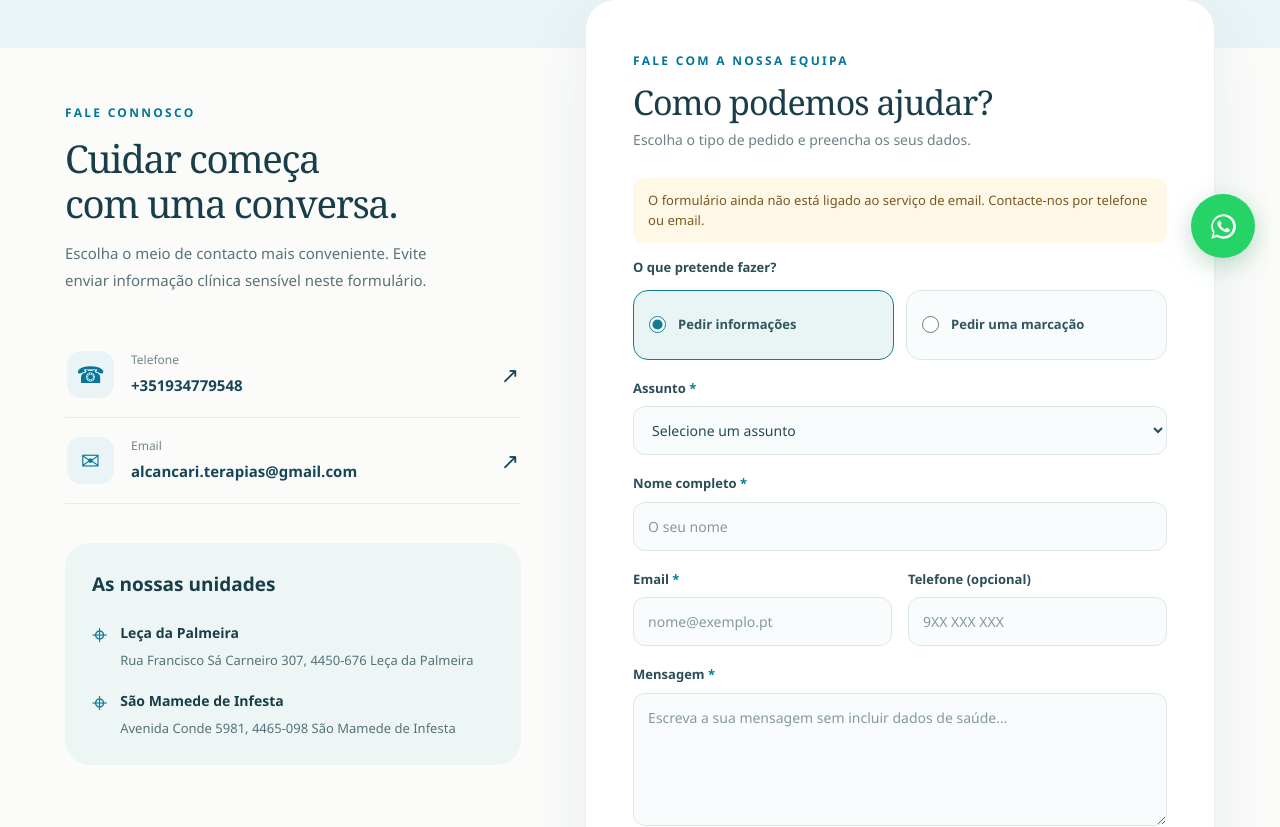
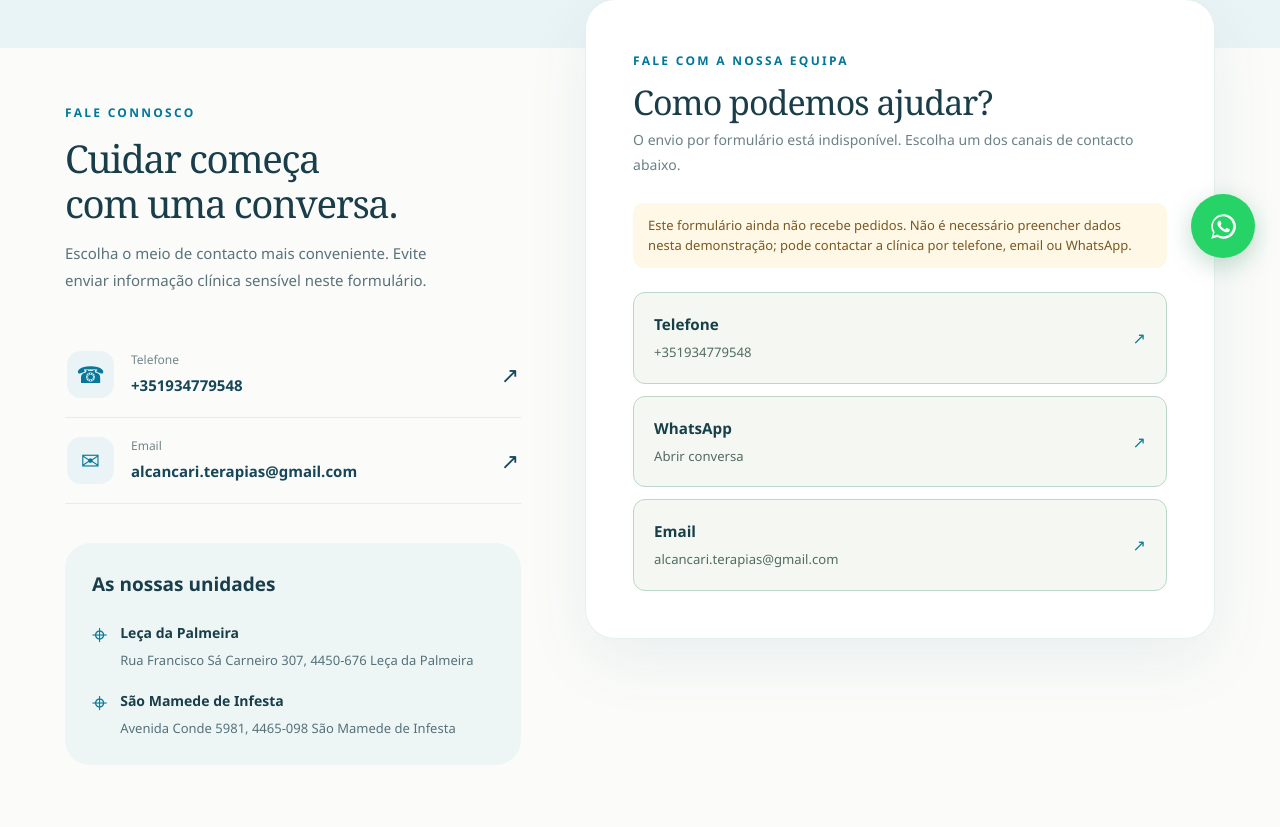
Before and after one commit to MartimMatos17/alcancari-clinic, a React (Vite) app: page /contactos in a window 1280 px wide. Shown: the part 517-1344 px from the top of the page. Built offline with nearby package versions, Linux system fonts and the light colour scheme.

Commit message:
Consolida contactos desativados e corrige fecho por teclado

```diff
--- a/src/components/ContactExperience.jsx
+++ b/src/components/ContactExperience.jsx
@@ -1,8 +1,9 @@
+import { sendContactRequest, validContactEndpoint } from '../lib/contactRequest'
 
 import { useState } from 'react'
 import { Link } from 'react-router-dom'
 import { site } from '../content/site'
-import { getPublished } from '../lib/content'
+import { getPublished, getContactLinks } from '../lib/content'
 import '../styles/alcancari-interactions.css'
 import '../styles/appointment-form.css'
 
@@ -39,8 +40,7 @@ export default function ContactExperience({
   const [error, setError] = useState('')
 
   const services = getPublished(site.services)
-  const enabled =
-    /^https:\/\/formspree\.io\/f\/[a-zA-Z0-9]+$/.test(endpoint)
+  const enabled = validContactEndpoint(endpoint)
 
   const isAppointment = form.requestType === 'marcacao'
 
@@ -115,36 +115,17 @@ export default function ContactExperience({
           : 'Email'
     }
 
-    const controller = new AbortController()
-    const timeout = setTimeout(
-      () => controller.abort(),
-      12000
-    )
-
-    try {
-      const result = await fetch(endpoint, {
-        method: 'POST',
-        headers: {
-          'Content-Type': 'application/json',
-          Accept: 'application/json',
-        },
-        body: JSON.stringify(payload),
-        signal: controller.signal,
-      })
-
-      if (!result.ok) {
-        throw new Error('Pedido não aceite')
-      }
-
+    const result = await sendContactRequest(endpoint, payload)
+    if (result.ok) {
       setStatus('success')
       setForm(initial)
-    } catch {
+    } else {
       setStatus('error')
-      setError(
-        'Não foi possível enviar o pedido. Tenta novamente ou contacta-nos por telefone ou email.'
-      )
-    } finally {
-      clearTimeout(timeout)
+      setError(result.reason === 'timeout'
+        ? 'O envio demorou mais do que o esperado. Não foi possível confirmar a receção. Verifique antes de repetir ou contacte a clínica por telefone ou email.'
+        : result.reason === 'rate-limit'
+          ? 'Existem demasiados pedidos neste momento. Aguarde antes de tentar novamente ou utilize os contactos alternativos.'
+          : 'Não foi possível confirmar o envio. Os campos foram mantidos. Tente novamente ou contacte-nos por telefone ou email.')
     }
   }
 
@@ -260,7 +241,7 @@ export default function ContactExperience({
           <h2>Como podemos ajudar?</h2>
 
           <p className="alc-contact__form-sub">
-            Escolha o tipo de pedido e preencha os seus dados.
+            {enabled ? 'Escolha o tipo de pedido e preencha os seus dados.' : 'O envio por formulário está indisponível. Escolha um dos canais de contacto abaixo.'}
           </p>
 
           {status === 'success' && (
@@ -279,10 +260,11 @@ export default function ContactExperience({
               className="alc-contact__notice"
               role="status"
             >
-              O formulário ainda não está ligado ao serviço
-              de email. Contacte-nos por telefone ou email.
+              Este formulário ainda não recebe pedidos. Não é necessário preencher dados nesta demonstração; pode contactar a clínica por telefone, email ou WhatsApp.
             </p>
           )}
+
+{!enabled && <div className="alc-contact__alternatives" aria-label="Alternativas ao formulário">{getContactLinks(site.contacts).map(link => <a key={link.type} href={link.href} target={link.external ? '_blank' : undefined} rel={link.external ? 'noopener noreferrer' : undefined}><strong>{link.label}</strong><span>{link.type === 'whatsapp' ? 'Abrir conversa' : link.value}</span><span aria-hidden="true">↗</span></a>)}{initialSelection.service && <p>Serviço escolhido: {initialSelection.service}</p>}{initialSelection.unit && <p>Unidade escolhida: {initialSelection.unit}</p>}</div>}
 
 {status === 'sending' && (
   <p role="status" aria-live="polite">
@@ -291,11 +273,12 @@ export default function ContactExperience({
 )}
 
 
-<form
+{enabled && <form
   onSubmit={submit}
   className="alc-contact__form"
   aria-busy={status === 'sending'}
 >
+<fieldset disabled={status === 'sending'} className="alc-contact__submission-fields" aria-label="Dados do pedido">
 
             <fieldset className="alc-appointment__type">
               <legend>O que pretende fazer?</legend>
@@ -633,7 +616,8 @@ export default function ContactExperience({
               clínicas ou dados de saúde. Este formulário
               não se destina a situações de emergência.
             </small>
-          </form>
+            </fieldset>
+          </form>}
         </div>
       </section>
     </div>
--- a/src/components/MediaPlaceholder.jsx
+++ b/src/components/MediaPlaceholder.jsx
@@ -2,7 +2,7 @@ import { isPublicAsset } from '../lib/content'
 
 export default function MediaPlaceholder({ image, label = 'Fotografia da clínica', variant = 'sand', eager = false, className = '' }) {
   if (image && isPublicAsset(image.src) && image.alt) {
-    return <figure className={`media-frame ${className}`}><img src={image.src} alt={image.alt} width={image.width || 960} height={image.height || 1080} loading={eager ? 'eager' : 'lazy'} decoding="async" className="h-full w-full object-cover" /></figure>
+    return <figure className={`media-frame ${className}`}><img src={image.src} alt={image.alt} width={image.width || 960} height={image.height || 1080} loading={eager ? 'eager' : 'lazy'} fetchPriority={eager ? 'high' : undefined} decoding="async" className="h-full w-full object-cover" /></figure>
   }
   return (
     <figure className={`media-frame media-placeholder media-${variant} ${className}`}>
--- a/src/components/UtilityActions.jsx
+++ b/src/components/UtilityActions.jsx
@@ -23,5 +23,5 @@ export function Modal({ children, label, onClose, className = '', onKeyDown }) {
   const ref = useRef(null)
   const close = useRef(onClose); close.current = onClose
   useEffect(() => { const dialog = ref.current; const active = document.activeElement; const overflow = document.body.style.overflow; dialog.showModal(); document.body.style.overflow = 'hidden'; return () => { dialog.close(); document.body.style.overflow = overflow; if (active?.isConnected) active.focus() } }, [])
-  return createPortal(<dialog ref={ref} aria-label={label} className={`utility-modal ${className}`} onCancel={event => { event.preventDefault(); close.current() }} onKeyDown={onKeyDown} onClick={event => { if (event.target === event.currentTarget) close.current() }}><div className="utility-modal__inner"><button type="button" className="utility-modal__close utility-button" onClick={onClose} aria-label="Fechar">✕</button>{children}</div></dialog>, document.body)
+  return createPortal(<dialog ref={ref} aria-label={label} className={`utility-modal ${className}`} onCancel={event => { event.preventDefault(); close.current() }} onKeyDown={event => { if (event.key === 'Escape') { event.preventDefault(); event.stopPropagation(); onClose(); return } onKeyDown?.(event) }} onClick={event => { if (event.target === event.currentTarget) close.current() }}><div className="utility-modal__inner"><button type="button" className="utility-modal__close utility-button" onClick={onClose} aria-label="Fechar">✕</button>{children}</div></dialog>, document.body)
 }
--- /dev/null
+++ b/src/lib/contactRequest.js
@@ -0,0 +1,16 @@
+export const validContactEndpoint = value => typeof value === 'string' && /^https:\/\/formspree\.io\/f\/[a-zA-Z0-9]+$/.test(value)
+
+export async function sendContactRequest(endpoint, payload, { fetcher = fetch, timeoutMs = 12000 } = {}) {
+  if (!validContactEndpoint(endpoint)) return { ok: false, reason: 'configuration' }
+  const controller = new AbortController()
+  const timeout = setTimeout(() => controller.abort(), timeoutMs)
+  try {
+    const response = await fetcher(endpoint, { method: 'POST', headers: { 'Content-Type': 'application/json', Accept: 'application/json' }, body: JSON.stringify(payload), signal: controller.signal, credentials: 'omit', redirect: 'error', referrerPolicy: 'no-referrer' })
+    if (!response.ok) return { ok: false, reason: response.status === 429 ? 'rate-limit' : 'rejected' }
+    // Do not show success for an unexpected HTML/error response with a 200 status.
+    const result = await response.json()
+    return result && typeof result === 'object' && !Array.isArray(result) && result.ok !== false && !result.error && !result.errors ? { ok: true } : { ok: false, reason: 'rejected' }
+  } catch {
+    return { ok: false, reason: controller.signal.aborted ? 'timeout' : 'network' }
+  } finally { clearTimeout(timeout) }
+}
--- a/src/pages/ContactPage.jsx
+++ b/src/pages/ContactPage.jsx
@@ -39,7 +39,7 @@ export default function ContactPage() {
               </summary>
               <p>
                 Pode contactar a clínica por telefone,
-                WhatsApp, email ou através do formulário.
+                WhatsApp ou email. Quando o formulário estiver disponível, poderá também utilizá-lo.
                 A equipa confirmará a disponibilidade.
               </p>
             </details>
--- a/src/styles/appointment-form.css
+++ b/src/styles/appointment-form.css
@@ -123,3 +123,7 @@
     transition: none;
   }
 }
+
+.alc-contact__submission-fields{min-width:0;border:0;padding:0;margin:0}.alc-contact__submission-fields:disabled{opacity:.75}
+
+.alc-contact__alternatives{display:grid;gap:12px;margin-top:24px}.alc-contact__alternatives>a{display:grid;grid-template-columns:minmax(0,1fr) auto;gap:7px 15px;padding:20px;border:1px solid #bdd6ca;border-radius:12px;background:#f5f8f2}.alc-contact__alternatives strong{font-size:.95rem;color:#173f4a}.alc-contact__alternatives a>span:first-of-type{grid-column:1;font-size:.82rem;color:#526b62;overflow-wrap:anywhere}.alc-contact__alternatives a>span:last-child{grid-column:2;grid-row:1/3;align-self:center;color:#147c91}.alc-contact__alternatives a:hover{border-color:#147c91;background:#edf4e8}.alc-contact__alternatives>p{font-size:.82rem;color:#526b62}
```
Also changed, not shown: 1 other file (tests, documents, lock files or other folders).
